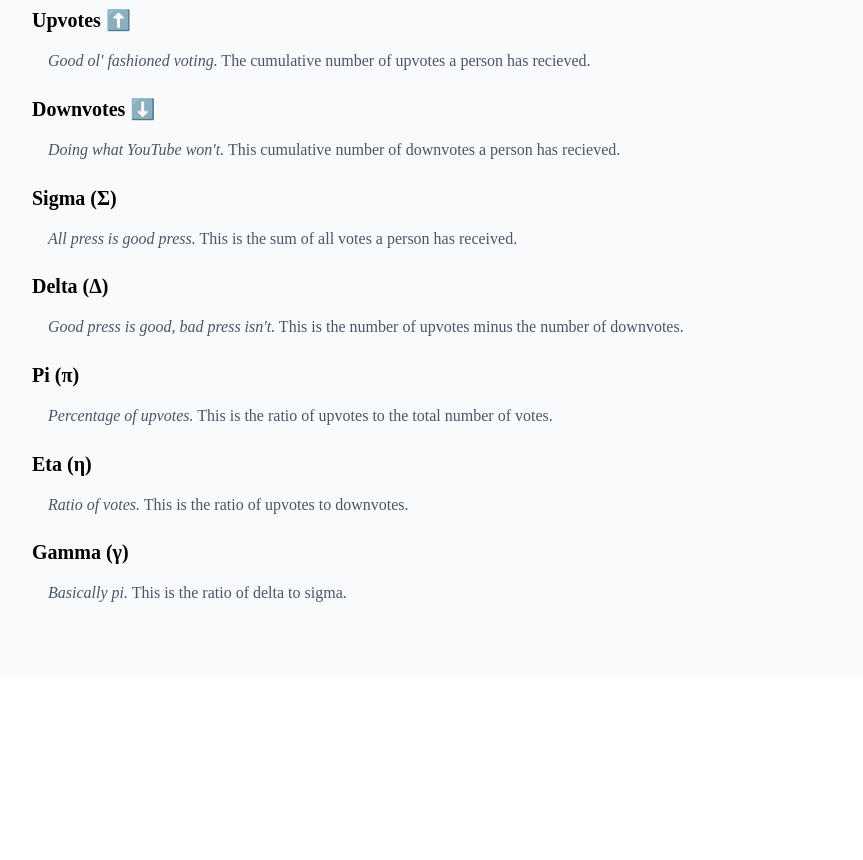
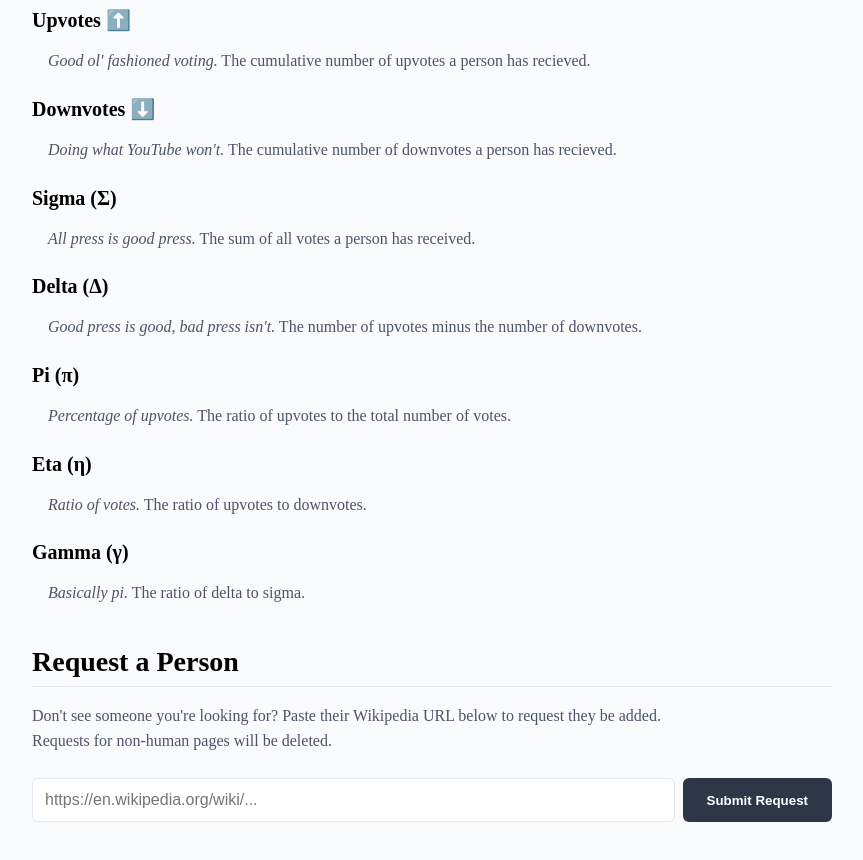
Before and after one commit to 7e6i/wikiclicky, a Vue app: page /about in a window 1280 px wide. Shown: the part 480-1340 px from the top of the page, without its empty margins (208-1071 px from the left). Before the commit the page ends 1166 px from the top, so only its background shows below. Built offline with nearby package versions, Linux system fonts and the light colour scheme; no server answers.

Commit message:
wrapping it oup

```diff
--- a/src/views/AboutView.vue
+++ b/src/views/AboutView.vue
@@ -1,4 +1,45 @@
 <script setup>
+import { ref } from 'vue'
+import { supabase } from '@/config/supabaseConfig.js'
+
+const requestUrl = ref('')
+const loading = ref(false)
+const successMessage = ref('')
+const errorMessage = ref('')
+
+async function handleSubmit() {
+  loading.value = true
+  successMessage.value = ''
+  errorMessage.value = ''
+
+  const wikiUrlRegex = /^https:\/\/en\.wikipedia\.org\/wiki\/[^ ]+$/
+  if (!wikiUrlRegex.test(requestUrl.value)) {
+    errorMessage.value = 'Please enter a valid English Wikipedia URL (e.g., https://en.wikipedia.org/wiki/...).'
+    loading.value = false
+    return
+  }
+
+  try {
+    const urlParts = requestUrl.value.split('/');
+    const article = urlParts[urlParts.length - 1];
+    const name = article.replace(/_/g, ' ');
+
+    const { error } = await supabase
+      .from('request')
+      .insert([{ name: name, wiki_url: article }])
+
+    if (error) {
+      throw error
+    }
+
+    successMessage.value = 'Request submitted successfully! It will be reviewed shortly.'
+    requestUrl.value = ''
+  } catch (error) {
+    errorMessage.value = `Error submitting request: ${error.message}`
+  } finally {
+    loading.value = false
+  }
+}
 </script>
 
 
@@ -26,29 +67,53 @@
           </div>
           <div class="ranking-item">
             <h3>Downvotes ⬇️</h3>
-            <p><em>Doing what YouTube won't.</em> This cumulative number of downvotes a person has recieved.</p>
+            <p><em>Doing what YouTube won't.</em> The cumulative number of downvotes a person has recieved.</p>
           </div>
 
           <div class="ranking-item">
             <h3>Sigma (Σ)</h3>
-            <p><em>All press is good press.</em> This is the sum of all votes a person has received.</p>
+            <p><em>All press is good press.</em> The sum of all votes a person has received.</p>
           </div>
           <div class="ranking-item">
             <h3>Delta (Δ)</h3>
-            <p><em>Good press is good, bad press isn't.</em> This is the number of upvotes minus the number of downvotes.</p>
+            <p><em>Good press is good, bad press isn't.</em> The number of upvotes minus the number of downvotes.</p>
           </div>
           <div class="ranking-item">
             <h3>Pi (π)</h3>
-            <p><em>Percentage of upvotes.</em> This is the ratio of upvotes to the total number of votes.</p>
+            <p><em>Percentage of upvotes.</em> The ratio of upvotes to the total number of votes.</p>
           </div>
           <div class="ranking-item">
             <h3>Eta (η)</h3>
-            <p><em>Ratio of votes.</em> This is the ratio of upvotes to downvotes.</p>
+            <p><em>Ratio of votes.</em> The ratio of upvotes to downvotes.</p>
           </div>
           <div class="ranking-item">
             <h3>Gamma (γ)</h3>
-            <p><em>Basically pi.</em> This is the ratio of delta to sigma.</p>
+            <p><em>Basically pi.</em> The ratio of delta to sigma.</p>
           </div>
+        </div>
+      </section>
+
+      <section class="about-section">
+        <h2>Request a Person</h2>
+        <p>Don't see someone you're looking for? Paste their Wikipedia URL below to request they be added.<br>Requests for non-human pages will be deleted.</p>
+        <form @submit.prevent="handleSubmit" class="request-form">
+          <input
+            type="url"
+            v-model="requestUrl"
+            placeholder="https://en.wikipedia.org/wiki/..."
+            required
+            class="request-input"
+            :disabled="loading"
+          />
+          <button type="submit" class="request-button" :disabled="loading">
+            {{ loading ? 'Submitting...' : 'Submit Request' }}
+          </button>
+        </form>
+        <div v-if="successMessage" class="message success-message">
+          {{ successMessage }}
+        </div>
+        <div v-if="errorMessage" class="message error-message">
+          {{ errorMessage }}
         </div>
       </section>
     </div>
@@ -110,4 +175,57 @@
   margin-left: 1rem;
   }
 
+.request-form {
+  display: flex;
+  gap: 0.5rem;
+  margin-top: 1.5rem;
+}
+
+.request-input {
+  flex-grow: 1;
+  padding: 0.75rem;
+  border: 1px solid #e2e8f0;
+  border-radius: 6px;
+  font-size: 1rem;
+}
+
+.request-input:focus {
+  outline: none;
+  border-color: #3182ce;
+  box-shadow: 0 0 0 1px #3182ce;
+}
+
+.request-button {
+  padding: 0.75rem 1.5rem;
+  border: none;
+  border-radius: 6px;
+  background-color: #2d3748;
+  color: white;
+  font-weight: 600;
+  cursor: pointer;
+  transition: background-color 0.2s;
+}
+
+.request-button:hover:not(:disabled) {
+  background-color: #4a5568;
+}
+
+.request-button:disabled {
+  opacity: 0.7;
+  cursor: not-allowed;
+}
+
+.message {
+  margin-top: 1rem;
+  padding: 1rem;
+  border-radius: 6px;
+}
+.success-message {
+  background-color: #c6f6d5;
+  color: #22543d;
+}
+.error-message {
+  background-color: #fed7d7;
+  color: #822727;
+}
 </style>
--- a/src/views/HomeView.vue
+++ b/src/views/HomeView.vue
@@ -90,7 +90,7 @@ onMounted(() => {
           <ol class="ranking-list">
             <li v-for="person in topGamma" :key="person.person_id">
               <span class="person-name">{{ person.name }}</span>
-              <span class="person-score">{{ person.gamma.toFixed(3) }}</span>
+              <span class="person-score">{{ person.gamma.toFixed(4) }}</span>
             </li>
           </ol>
         </div>
@@ -112,7 +112,7 @@ onMounted(() => {
           <ol class="ranking-list">
             <li v-for="person in topPi" :key="person.person_id">
               <span class="person-name">{{ person.name }}</span>
-              <span class="person-score">{{ person.pi.toFixed(3) }}</span>
+              <span class="person-score">{{ person.pi.toFixed(4) }}</span>
             </li>
           </ol>
         </div>
@@ -122,7 +122,7 @@ onMounted(() => {
           <ol class="ranking-list">
             <li v-for="person in topEta" :key="person.person_id">
               <span class="person-name">{{ person.name }}</span>
-              <span class="person-score">{{ person.eta.toFixed(3) }}</span>
+              <span class="person-score">{{ person.eta.toFixed(4) }}</span>
             </li>
           </ol>
         </div>
```
